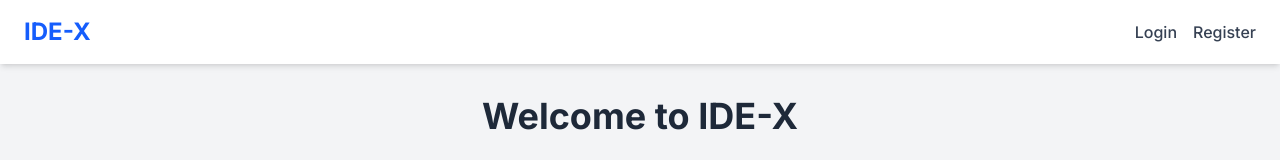
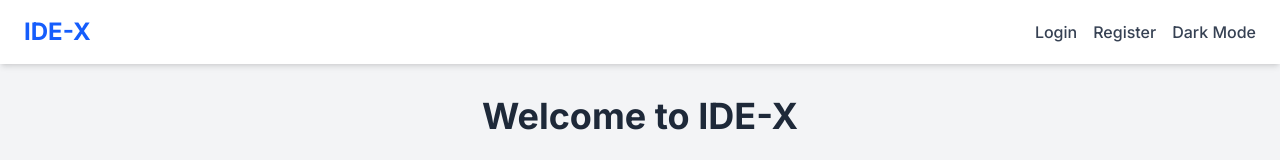
Before and after one commit to nowshad-islam-dev/ide-x, a React (Vite) app in the folder client/: page / in a window 1280 px wide. Shown: the top 160 px of the page. Built offline with nearby package versions, Linux system fonts and the light colour scheme.

Commit message:
add toggle theme

```diff
--- /dev/null
+++ b/client/src/context/ThemeContext.jsx
@@ -0,0 +1,34 @@
+import { createContext, useState, useEffect } from 'react';
+
+const ThemeContext = createContext();
+
+export const ThemeProvider = ({ children }) => {
+  // Check localStorage for the user's preferred theme
+  const [isDarkMode, setIsDarkMode] = useState(
+    localStorage.getItem('theme') === 'dark'
+  );
+
+  // Toggle between light and dark mode
+  const toggleTheme = () => {
+    setIsDarkMode((prev) => !prev);
+  };
+
+  // Update localStorage and apply the theme to the document body
+  useEffect(() => {
+    if (isDarkMode) {
+      document.documentElement.classList.add('dark');
+      localStorage.setItem('theme', 'dark');
+    } else {
+      document.documentElement.classList.remove('dark');
+      localStorage.setItem('theme', 'light');
+    }
+  }, [isDarkMode]);
+
+  return (
+    <ThemeContext.Provider value={{ isDarkMode, toggleTheme }}>
+      {children}
+    </ThemeContext.Provider>
+  );
+};
+
+export default ThemeContext;
--- a/client/src/index.css
+++ b/client/src/index.css
@@ -1,4 +1,5 @@
 @import 'tailwindcss';
+@custom-variant dark (&:where(.dark, .dark *));
 
 /* Global CSS Reset */
 * {
--- a/client/src/main.jsx
+++ b/client/src/main.jsx
@@ -2,10 +2,13 @@ import { createRoot } from 'react-dom/client';
 import './index.css';
 
 import { AuthProvider } from './context/AuthContext.jsx';
+import { ThemeProvider } from './context/ThemeContext.jsx';
 import App from './App.jsx';
 
 createRoot(document.getElementById('root')).render(
   <AuthProvider>
-    <App />
+    <ThemeProvider>
+      <App />
+    </ThemeProvider>
   </AuthProvider>
 );
--- a/client/src/pages/HomePage.jsx
+++ b/client/src/pages/HomePage.jsx
@@ -1,10 +1,13 @@
 // client/src/pages/HomePage.jsx
 import { useContext } from 'react';
 import { Link, useNavigate } from 'react-router-dom';
+
 import AuthContext from '../context/AuthContext';
+import ThemeContext from '../context/ThemeContext';
 
 const HomePage = () => {
   const { user, logout } = useContext(AuthContext);
+  const { isDarkMode, toggleTheme } = useContext(ThemeContext);
   const navigate = useNavigate();
 
   const handleLogout = () => {
@@ -13,9 +16,9 @@ const HomePage = () => {
   };
 
   return (
-    <div className="min-h-screen bg-gray-100">
+    <div className="min-h-screen bg-gray-100 dark:bg-gray-900">
       {/* Navbar */}
-      <nav className="bg-white shadow-md">
+      <nav className="bg-white shadow-md dark:bg-gray-800">
         <div className="container mx-auto px-6 py-4 flex justify-between items-center">
           <h1 className="text-2xl font-bold text-blue-600">IDE-X</h1>
           <div className="flex space-x-4">
@@ -38,28 +41,35 @@ const HomePage = () => {
               <>
                 <Link
                   to="/snippets"
-                  className="text-gray-700 hover:text-blue-500 font-medium  transition duration-300"
+                  className="text-gray-700 hover:text-blue-500 font-medium  transition duration-300 dark:text-gray-300 dark:hover:text-blue-400"
                 >
                   View Snippets
                 </Link>
                 <button
                   onClick={handleLogout}
-                  className="text-red-500 hover:text-red-700 font-medium  transition duration-300"
+                  className="text-red-500 hover:text-red-700 font-medium  transition duration-300  dark:text-red-400 dark:hover:text-red-500"
                 >
                   Logout
                 </button>
               </>
             )}
+            {/* Dark Mode Toggle Button */}
+            <button
+              onClick={toggleTheme}
+              className="text-gray-700 hover:text-blue-500 font-medium transition duration-300 dark:text-gray-300 dark:hover:text-blue-400"
+            >
+              {isDarkMode ? 'Light Mode' : 'Dark Mode'}
+            </button>
           </div>
         </div>
       </nav>
 
       {/* Main Content */}
       <main className="container h-[75vh] mx-auto px-6 py-8">
-        <h1 className="text-4xl font-bold text-center text-gray-800 mb-8">
+        <h1 className="text-4xl font-bold text-center text-gray-800 dark:text-gray-200 mb-8">
           Welcome to IDE-X
         </h1>
-        <p className="text-lg text-center text-gray-600">
+        <p className="text-lg text-center text-gray-600 dark:text-gray-400">
           Create, save, and share your code snippets with ease.
         </p>
         <p className="text-center p-4">
@@ -70,8 +80,8 @@ const HomePage = () => {
       </main>
 
       {/* Footer */}
-      <footer className="bg-white shadow-md mt-auto">
-        <div className="container mx-auto px-6 py-4 text-center text-gray-600">
+      <footer className="bg-white shadow-md mt-auto dark:bg-gray-800">
+        <div className="container mx-auto px-6 py-4 text-center text-gray-600 dark:text-gray-400">
           &copy; {new Date().getFullYear()} IDE-X. All rights reserved.
         </div>
       </footer>
--- a/client/src/pages/SnippetsPage.jsx
+++ b/client/src/pages/SnippetsPage.jsx
@@ -1,6 +1,7 @@
 // client/src/page/SnippetsPage.jsx
 import { useEffect, useState } from 'react';
 import { Link } from 'react-router-dom';
+
 import axiosInstance from '../axiosInstance.js';
 
 const SnippetsPage = () => {
@@ -50,8 +51,10 @@ const SnippetsPage = () => {
   };
 
   return (
-    <div className="p-4">
-      <h1 className="text-2xl font-bold mb-4">Your Saved Snippets</h1>
+    <div className="p-4 min-h-screen bg-gray-100 dark:bg-gray-900">
+      <h1 className="text-2xl font-bold mb-4 dark:text-gray-200">
+        Your Saved Snippets
+      </h1>
 
       {snippets.length === 0 ? (
         <p>No snippets found. Start creating some!</p>
@@ -60,7 +63,7 @@ const SnippetsPage = () => {
           {snippets.map((snippet) => (
             <li
               key={snippet._id}
-              className="mb-4 p-4 border rounded bg-gray-50"
+              className="mb-4 p-4 border rounded bg-gray-50 dark:bg-gray-300"
             >
               <h2 className="text-lg font-bold">{snippet.title}</h2>
               <p>
```
